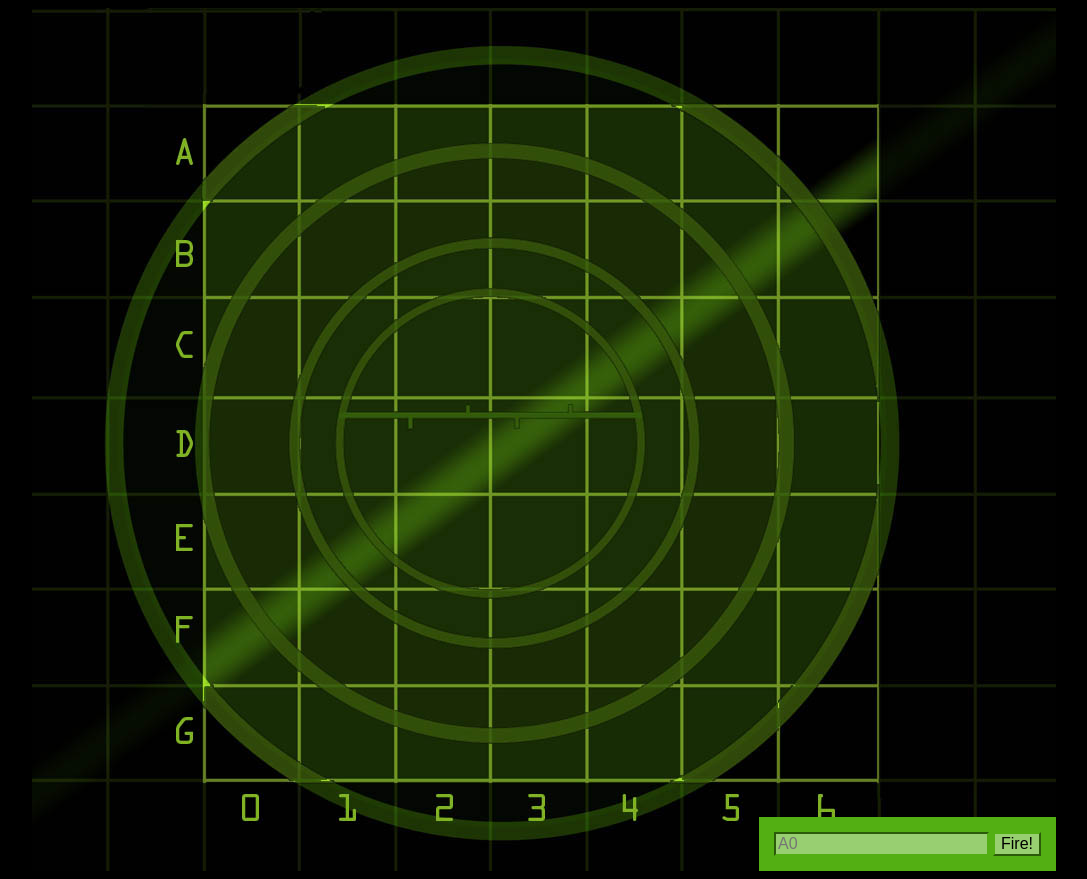
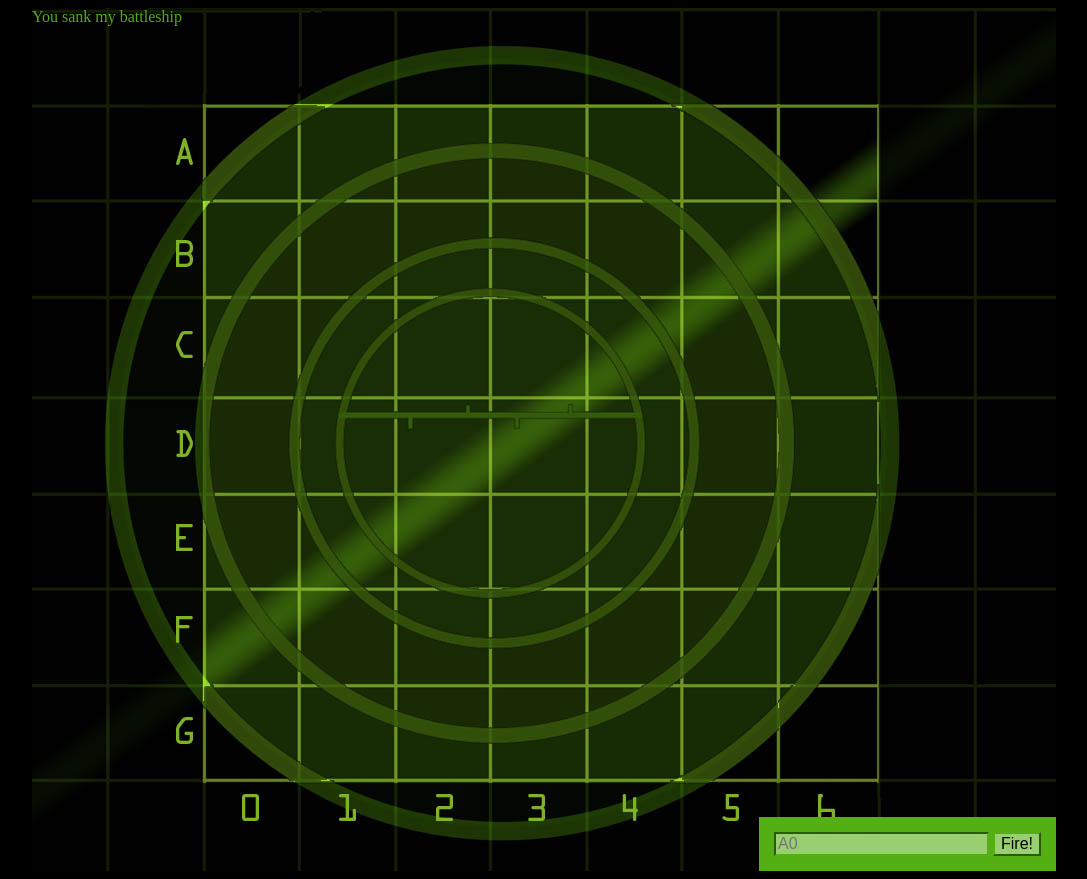
Before and after one commit to Indir99/Battleship-Simple-browser-game, a plain HTML site: page index.html in a window 1280 px wide. Shown: the whole page, without its empty margins (96-1183 px from the left). Drawn offline with Linux system fonts and the light colour scheme.

Commit message:
view object is in progress

```diff
--- a/battleship.js
+++ b/battleship.js
@@ -0,0 +1,14 @@
+var view ={
+    displayMessage: function(msg){
+        var messageArea = document.getElementById("messageArea");
+        messageArea.innerHTML = msg;
+    },
+    displayHit: function(location){
+
+    },
+    displayMiss: function(location){
+
+    }
+}
+ var msg = "You sank my battleship";
+ view.displayMessage(msg);
--- a/style.css
+++ b/style.css
@@ -36,3 +36,9 @@ form input {
   border-color: rgb(83, 175, 19);
   font-size: 1em;
 }
+.hit {
+  background: url("./photos/ship.png") no-repeat center center;
+}
+.miss {
+  background: url("./photos/miss.png") no-repeat center center;
+}
```
